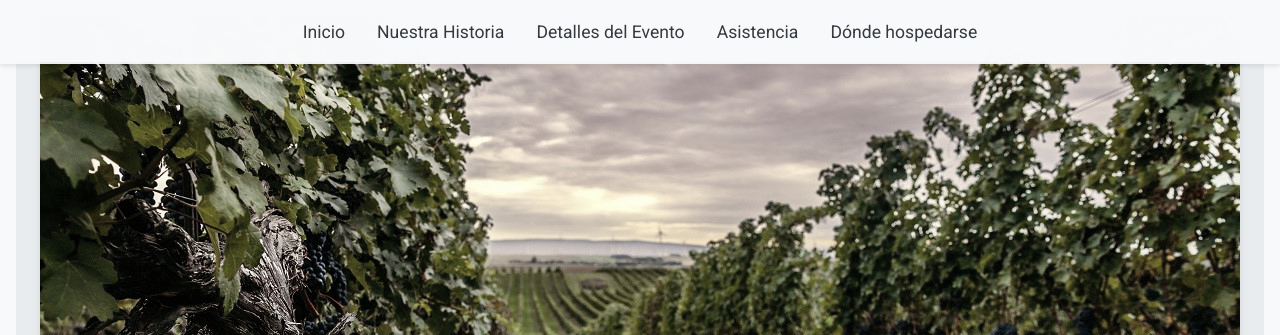
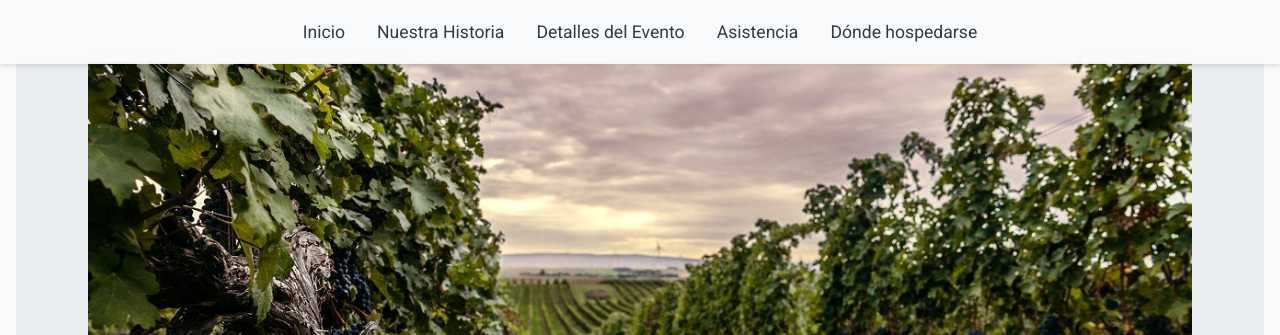
Before and after one commit to KaisChips/bodamonicacesar, a plain HTML site: page index.html in a window 1280 px wide. Shown: the top 335 px of the page. Drawn offline with nearby package versions, Linux system fonts and the light colour scheme.

Commit message:
20250121_14

```diff
--- a/styles.css
+++ b/styles.css
@@ -64,32 +64,41 @@ header .btn:hover {
 .slider {
     position: relative;
     width: 100%;
-    height: 100%;
+    height: calc(100vh - 4rem); /* Altura ajustada para ocupar todo el espacio entre la barra de navegación y el footer */
     overflow: hidden;
     display: flex;
     justify-content: center;
     align-items: center;
     background-color: #e9ecef; /* Ajustado fondo */
+    padding-top: 2rem; /* Margen superior respecto a la barra de navegación */
+    padding-bottom: 2rem; /* Margen inferior respecto al footer */
+    box-sizing: border-box; /* Asegurando que el padding no afecte las dimensiones del box */
+}
+
+.slider .box {
+    width: 100%;
+    height: 100%;
+    display: flex;
+    justify-content: center;
+    align-items: center;
+    overflow: hidden; /* Recortar el contenido que se extienda fuera del box */
+    position: absolute; /* Asegurar superposición */
+    box-sizing: border-box; /* Asegurando que el padding no afecte las dimensiones del box */
 }
 
 .slider img {
-    position: absolute;
-    top: 50%;
-    left: 50%;
-    transform: translate(-50%, -50%);
-    width: calc(100% - 4rem);
-    height: calc(100% - 4rem);
-    filter: grayscale(40%); /* Ajustado filtro */
+    width: 100%;
+    height: 100%;
+    object-fit: cover; /* Ajustado para cubrir la caja */
+    position: absolute; /* Asegurar que las imágenes se superponen correctamente */
     transition: opacity 2s ease-in-out, transform 2s ease-in-out;
     opacity: 0;
-    object-fit: cover;
     background-color: #fff;
-    box-shadow: 0 4px 6px rgba(0, 0, 0, 0.1); /* Añadido sombreado ligero */
 }
 
 .slider img.active {
     opacity: 1;
-    z-index: -1;
+    z-index: 1;
 }
 
 /* Controles del slider */
@@ -363,7 +372,7 @@ form .btn {
 }
 
 form .btn:hover {
-    background-color: #0056b3;
+    background-color: #333;
 }
 
 #companion-name-container {
```
